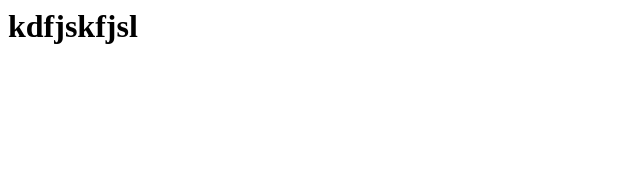
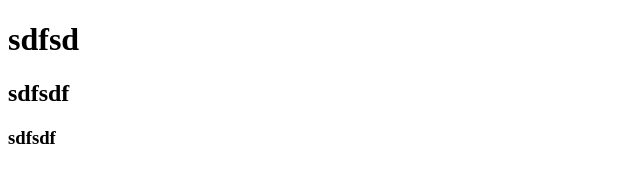
Before and after one commit to Josuyoung/git_test_180131, a plain HTML site: page index.html in a window 1280 px wide. Shown: the whole page, without its empty margins (0-640 px from the left). Drawn offline with Linux system fonts and the light colour scheme.

Commit message:
이번 확정본에 대한 설명

```diff
--- a/index.html
+++ b/index.html
@@ -1 +1,12 @@
-<h1>kdfjskfjsl</h1>
+<!DOCTYPE html>
+<html lang="en">
+<head>
+	<meta charset="UTF-8">
+	<title>Document</title>
+</head>
+<body>
+	<h1>sdfsd</h1>
+	<h2>sdfsdf</h2>
+	<h3>sdfsdf</h3>
+</body>
+</html>
```
